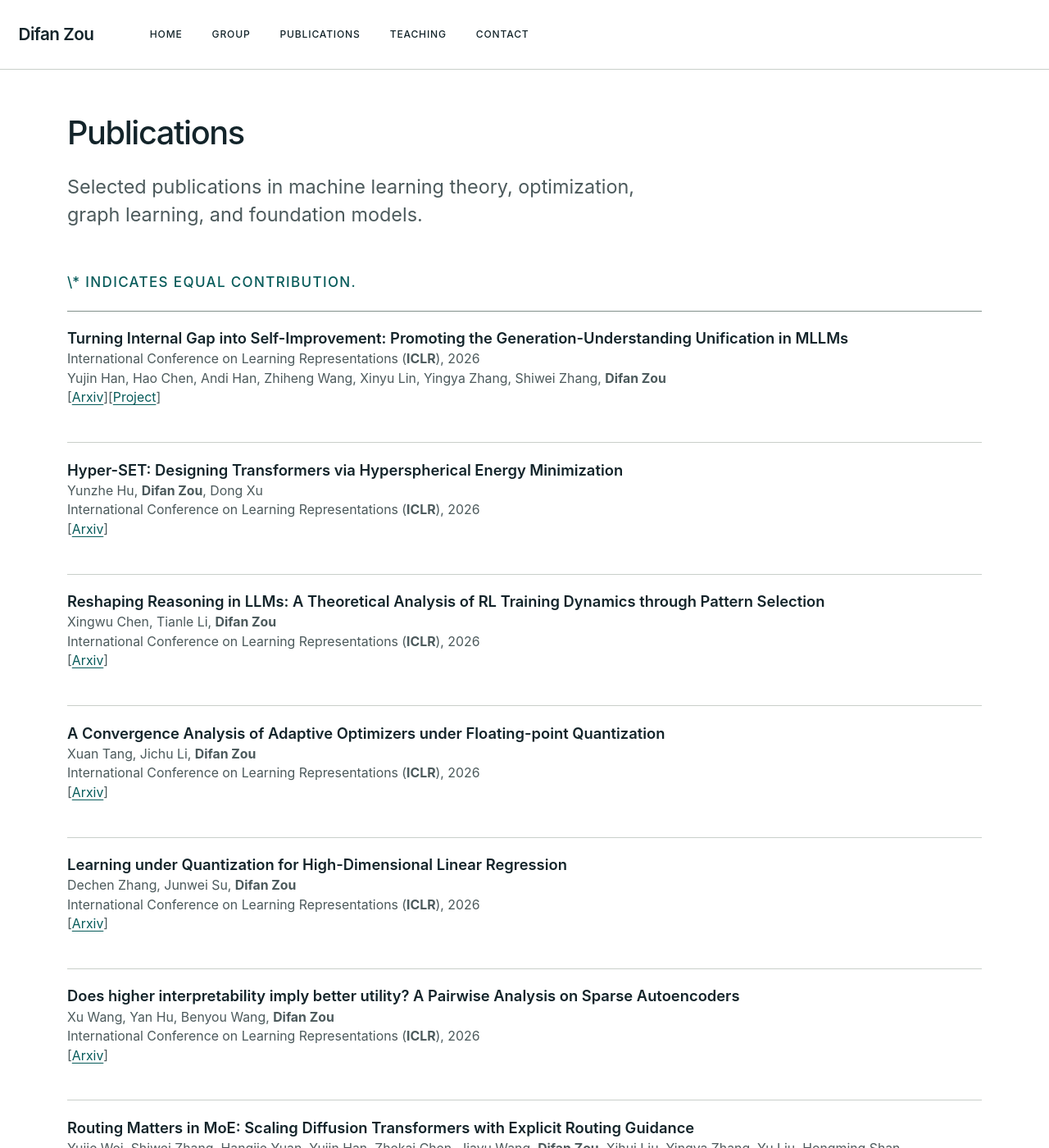
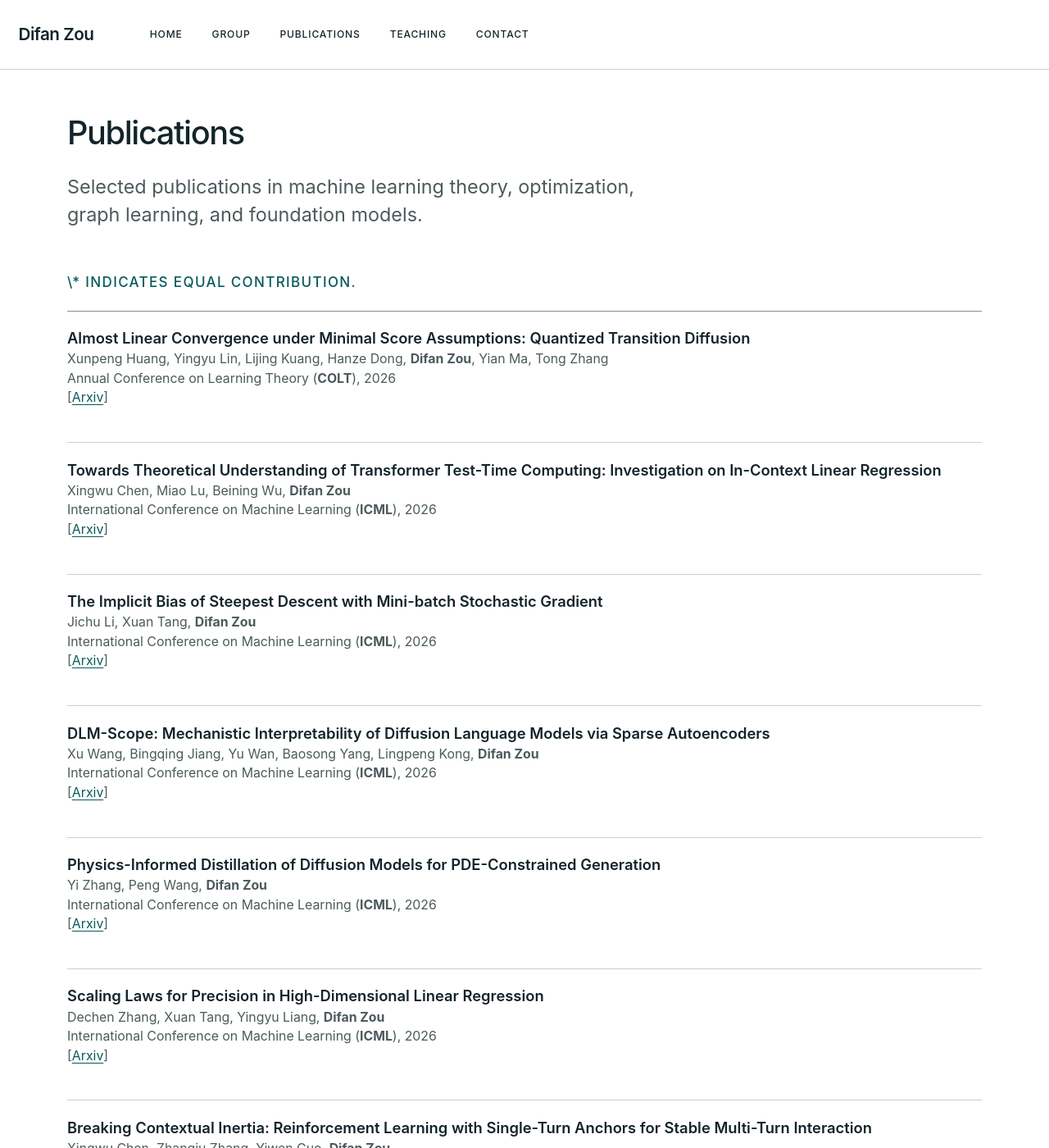
Before and after one commit to difanzou/difanzou.github.io, a Jekyll site: the page built from _pages/publications.md, in a window 1280 px wide and 1400 px high. Shown: the whole window at 82% size. Built offline with Jekyll 4.4.1, drawn with Linux system fonts in a browser that asks for light colours; some of the changed text lies outside the part shown.

Commit message:
Add 2026 COLT ICML and ACL publications

```diff
--- a/_pages/publications.md
+++ b/_pages/publications.md
@@ -9,6 +9,41 @@ classes: page--publications
 <p class="page-intro">Selected publications in machine learning theory, optimization, graph learning, and foundation models.</p>
 
 <p class="publication-key">\* indicates equal contribution.</p>
+
+* Almost Linear Convergence under Minimal Score Assumptions: Quantized Transition Diffusion\
+Xunpeng Huang, Yingyu Lin, Lijing Kuang, Hanze Dong, **Difan Zou**, Yian Ma, Tong Zhang\
+Annual Conference on Learning Theory (**COLT**), 2026 \
+\[[Arxiv](https://arxiv.org/pdf/2505.21892)]
+
+* Towards Theoretical Understanding of Transformer Test-Time Computing: Investigation on In-Context Linear Regression\
+Xingwu Chen, Miao Lu, Beining Wu, **Difan Zou**\
+International Conference on Machine Learning (**ICML**), 2026 \
+\[[Arxiv](https://arxiv.org/pdf/2508.07571)\]
+
+* The Implicit Bias of Steepest Descent with Mini-batch Stochastic Gradient\
+Jichu Li, Xuan Tang, **Difan Zou**\
+International Conference on Machine Learning (**ICML**), 2026 \
+\[[Arxiv](https://arxiv.org/pdf/2602.11557)]
+
+* DLM-Scope: Mechanistic Interpretability of Diffusion Language Models via Sparse Autoencoders\
+Xu Wang, Bingqing Jiang, Yu Wan, Baosong Yang, Lingpeng Kong, **Difan Zou**\
+International Conference on Machine Learning (**ICML**), 2026 \
+\[[Arxiv](https://arxiv.org/pdf/2602.05859)]
+
+* Physics-Informed Distillation of Diffusion Models for PDE-Constrained Generation\
+Yi Zhang, Peng Wang, **Difan Zou**\
+International Conference on Machine Learning (**ICML**), 2026 \
+\[[Arxiv](https://arxiv.org/pdf/2505.22391)\]
+
+* Scaling Laws for Precision in High-Dimensional Linear Regression\
+Dechen Zhang, Xuan Tang, Yingyu Liang, **Difan Zou**\
+International Conference on Machine Learning (**ICML**), 2026 \
+\[[Arxiv](https://arxiv.org/pdf/2602.19241)]
+
+* Breaking Contextual Inertia: Reinforcement Learning with Single-Turn Anchors for Stable Multi-Turn Interaction\
+Xingwu Chen, Zhanqiu Zhang, Yiwen Guo, **Difan Zou**\
+Findings of the Association for Computational Linguistics (**ACL**), 2026 \
+\[[Arxiv](https://arxiv.org/pdf/2603.04783)]
 
 * Turning Internal Gap into Self-Improvement: Promoting the Generation-Understanding Unification in MLLMs\
 International Conference on Learning Representations (**ICLR**), 2026 \
```
Also changed, not shown: other parts of _pages/publications.md (+0 -13 lines).
